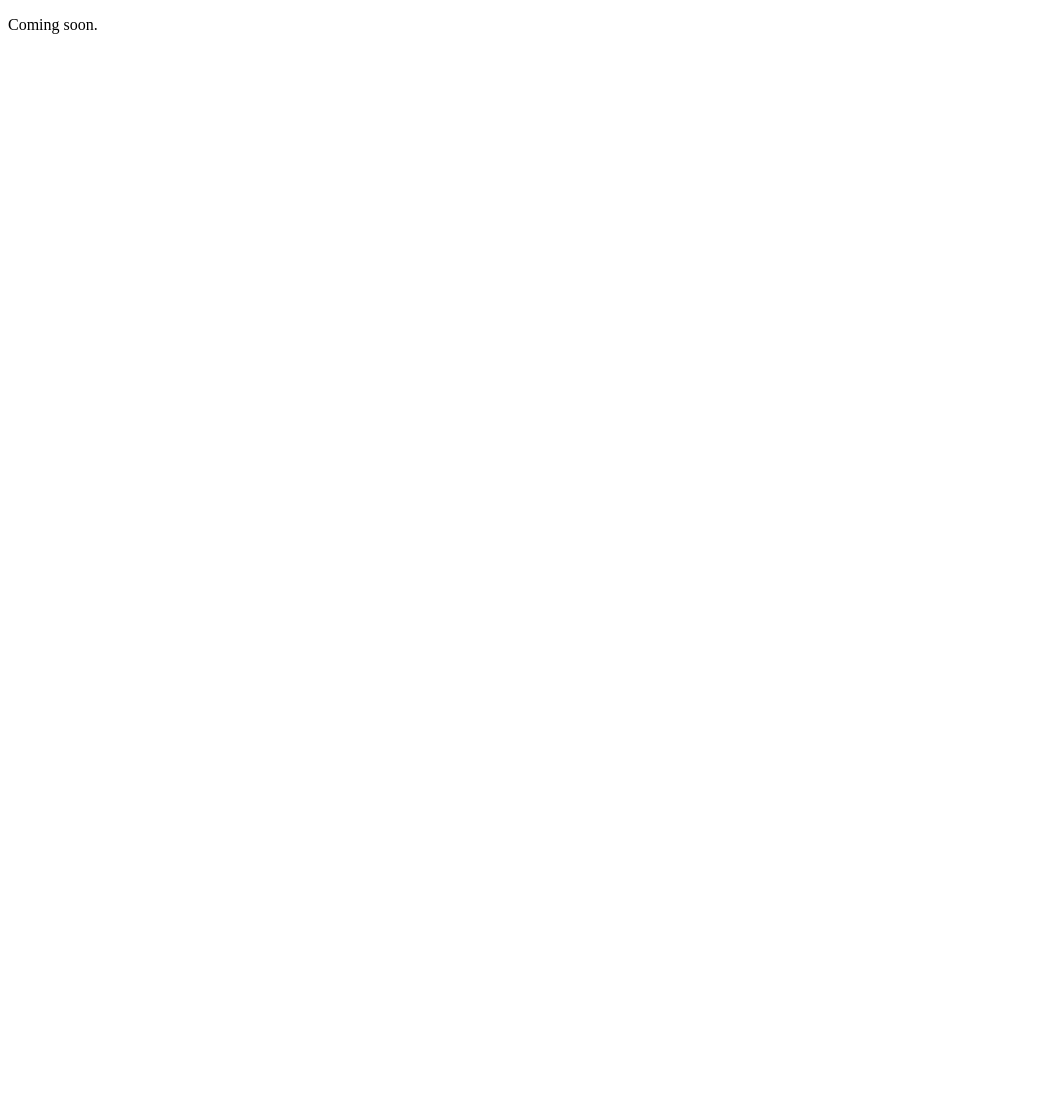
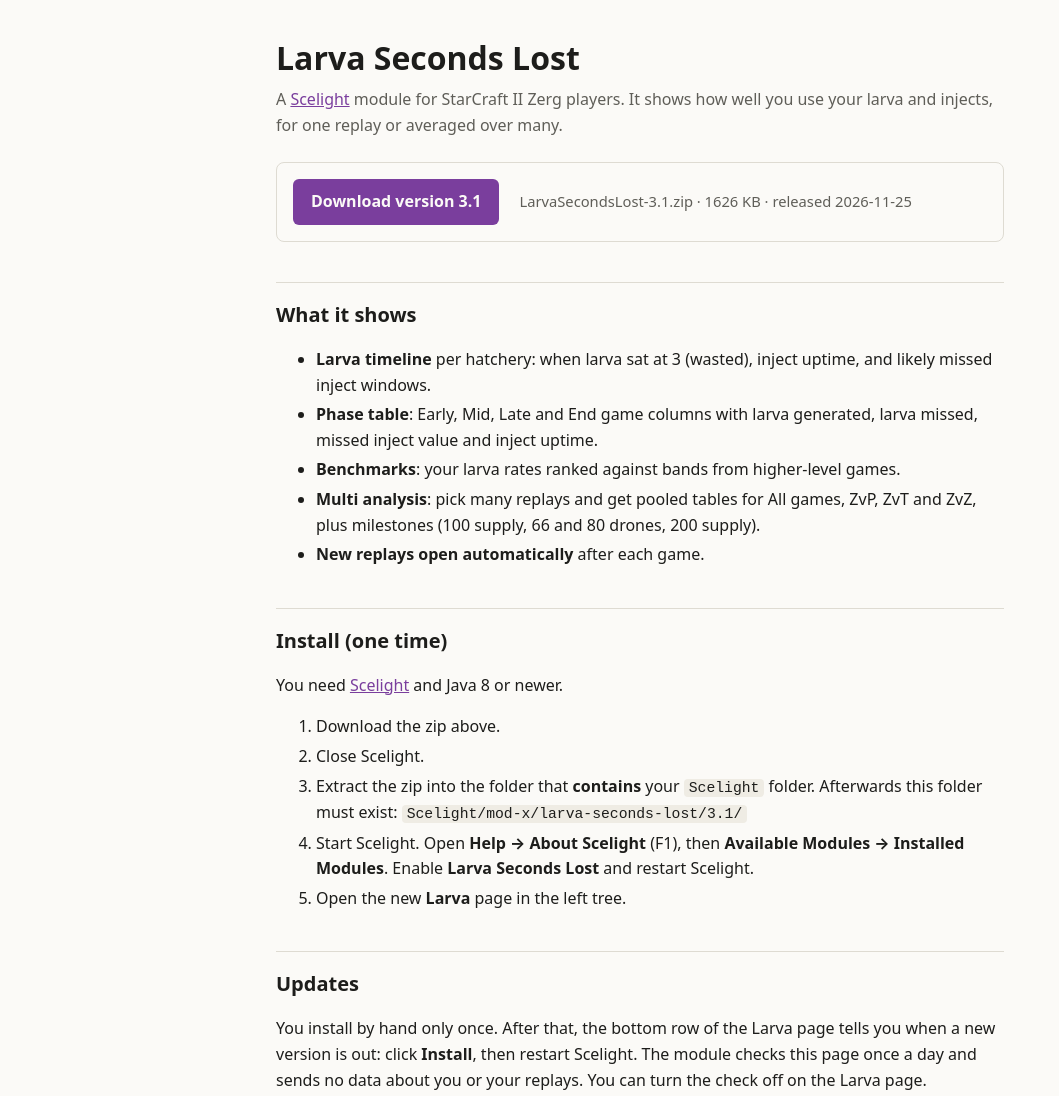
Before and after one commit to minetonight/minetonight.github.io, a plain HTML site: page scelight/larva-seconds-lost/index.html in a window 1280 px wide. Shown: the top 1096 px of the page, without its empty margins (0-1059 px from the left). Before the commit the page ends 800 px from the top, so only its background shows below. Drawn offline with Linux system fonts and the light colour scheme.

Commit message:
Larva Seconds Lost 3.1

```diff
--- a/scelight/larva-seconds-lost/index.html
+++ b/scelight/larva-seconds-lost/index.html
@@ -1 +1,73 @@
-<!doctype html><title>Larva Seconds Lost</title><p>Coming soon.</p>
+<!doctype html>
+<html lang="en">
+<head>
+<meta charset="utf-8">
+<meta name="viewport" content="width=device-width, initial-scale=1">
+<title>Larva Seconds Lost</title>
+<meta name="description" content="Scelight module for StarCraft II Zerg players: larva and inject analysis of your replays.">
+<style>
+  :root { --bg: #fbfaf7; --fg: #1d1d1b; --muted: #5f5e58; --line: #dedbd2; --accent: #7a3e9d; --code: #efece4; }
+  @media (prefers-color-scheme: dark) {
+    :root { --bg: #18171a; --fg: #ecebe8; --muted: #a8a6a0; --line: #34323a; --accent: #c79ae6; --code: #25232a; }
+  }
+  * { box-sizing: border-box; }
+  body { margin: 0; background: var(--bg); color: var(--fg); font: 16px/1.6 system-ui, -apple-system, "Segoe UI", Roboto, sans-serif; }
+  main { max-width: 760px; margin: 0 auto; padding: 32px 16px 64px; }
+  h1 { font-size: 2rem; margin: 0 0 4px; }
+  h2 { font-size: 1.25rem; margin: 40px 0 8px; padding-top: 16px; border-top: 1px solid var(--line); }
+  p.lead { color: var(--muted); margin-top: 0; }
+  a { color: var(--accent); }
+  code { background: var(--code); padding: 1px 5px; border-radius: 4px; font-size: 0.92em; }
+  .download { display: flex; flex-wrap: wrap; gap: 12px 20px; align-items: center; margin: 24px 0; padding: 16px; border: 1px solid var(--line); border-radius: 8px; }
+  .download a.button { background: var(--accent); color: var(--bg); text-decoration: none; padding: 10px 18px; border-radius: 6px; font-weight: 600; }
+  .download span { color: var(--muted); font-size: 0.92em; }
+  ol li, ul li { margin: 4px 0; }
+  footer { margin-top: 48px; color: var(--muted); font-size: 0.9em; }
+</style>
+</head>
+<body>
+<main>
+  <h1>Larva Seconds Lost</h1>
+  <p class="lead">A <a href="https://sites.google.com/site/scelight/">Scelight</a> module for StarCraft II Zerg players. It shows how well you use your larva and injects, for one replay or averaged over many.</p>
+
+  <div class="download">
+    <a class="button" href="LarvaSecondsLost-3.1.zip">Download version 3.1</a>
+    <span>LarvaSecondsLost-3.1.zip · 1626 KB · released 2026-11-25</span>
+  </div>
+
+  <h2>What it shows</h2>
+  <ul>
+    <li><b>Larva timeline</b> per hatchery: when larva sat at 3 (wasted), inject uptime, and likely missed inject windows.</li>
+    <li><b>Phase table</b>: Early, Mid, Late and End game columns with larva generated, larva missed, missed inject value and inject uptime.</li>
+    <li><b>Benchmarks</b>: your larva rates ranked against bands from higher-level games.</li>
+    <li><b>Multi analysis</b>: pick many replays and get pooled tables for All games, ZvP, ZvT and ZvZ, plus milestones (100 supply, 66 and 80 drones, 200 supply).</li>
+    <li><b>New replays open automatically</b> after each game.</li>
+  </ul>
+
+  <h2>Install (one time)</h2>
+  <p>You need <a href="https://sites.google.com/site/scelight/">Scelight</a> and Java 8 or newer.</p>
+  <ol>
+    <li>Download the zip above.</li>
+    <li>Close Scelight.</li>
+    <li>Extract the zip into the folder that <b>contains</b> your <code>Scelight</code> folder. Afterwards this folder must exist: <code>Scelight/mod-x/larva-seconds-lost/3.1/</code></li>
+    <li>Start Scelight. Open <b>Help → About Scelight</b> (F1), then <b>Available Modules → Installed Modules</b>. Enable <b>Larva Seconds Lost</b> and restart Scelight.</li>
+    <li>Open the new <b>Larva</b> page in the left tree.</li>
+  </ol>
+
+  <h2>Updates</h2>
+  <p>You install by hand only once. After that, the bottom row of the Larva page tells you when a new version is out: click <b>Install</b>, then restart Scelight. The module checks this page once a day and sends no data about you or your replays. You can turn the check off on the Larva page.</p>
+
+  <h2>Changes</h2>
+  <!-- Newest first. One entry per published version. Edit release/site/index-template.html in the source repo, not the published page. -->
+  <ul>
+    <li><b>3.1</b>: first online release. In-app updates, new module description, release checks.</li>
+  </ul>
+
+  <h2>Help and problems</h2>
+  <p>Report problems on <a href="https://github.com/minetonight/LarvaSecondsLost-Scelight/issues">GitHub issues</a> or on Discord: <code>scorpion_rbp</code>. Source code: <a href="https://github.com/minetonight/LarvaSecondsLost-Scelight">github.com/minetonight/LarvaSecondsLost-Scelight</a>.</p>
+  <p>Older versions stay downloadable at <code>LarvaSecondsLost-&lt;version&gt;.zip</code> in this folder.</p>
+
+  <footer>Larva Seconds Lost is not made or endorsed by Blizzard Entertainment or by the Scelight author. StarCraft is a trademark of Blizzard Entertainment.</footer>
+</main>
+</body>
+</html>
```
Also changed, not shown: scelight/larva-seconds-lost/module.xml (added, +14 -0 lines), 3 other files.
